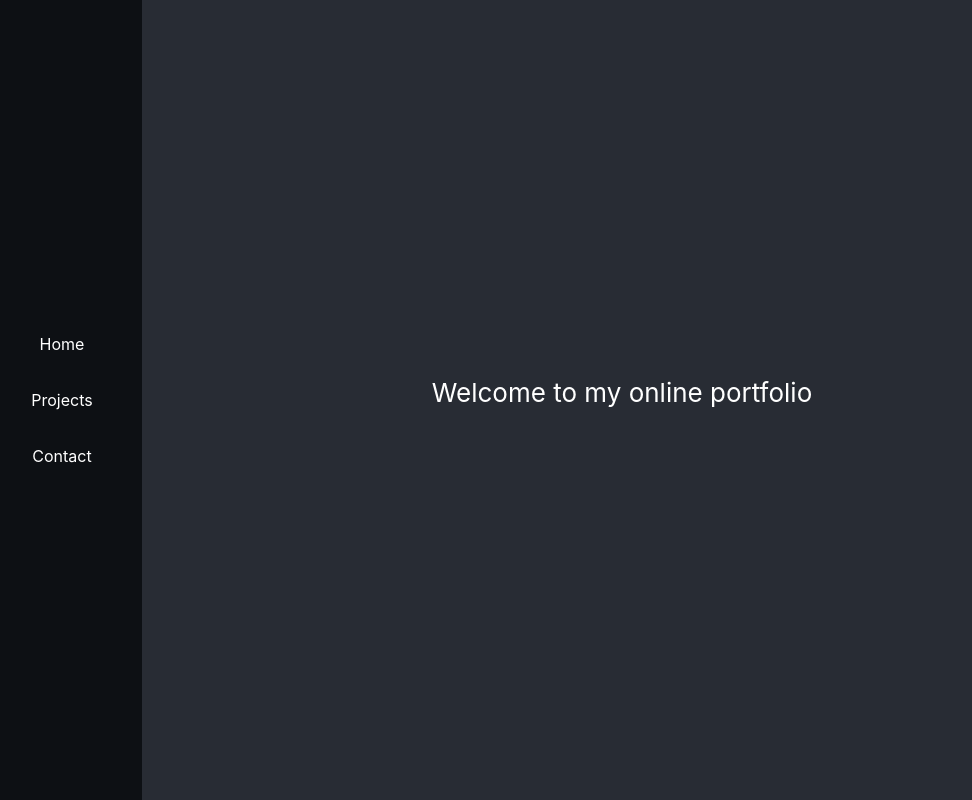
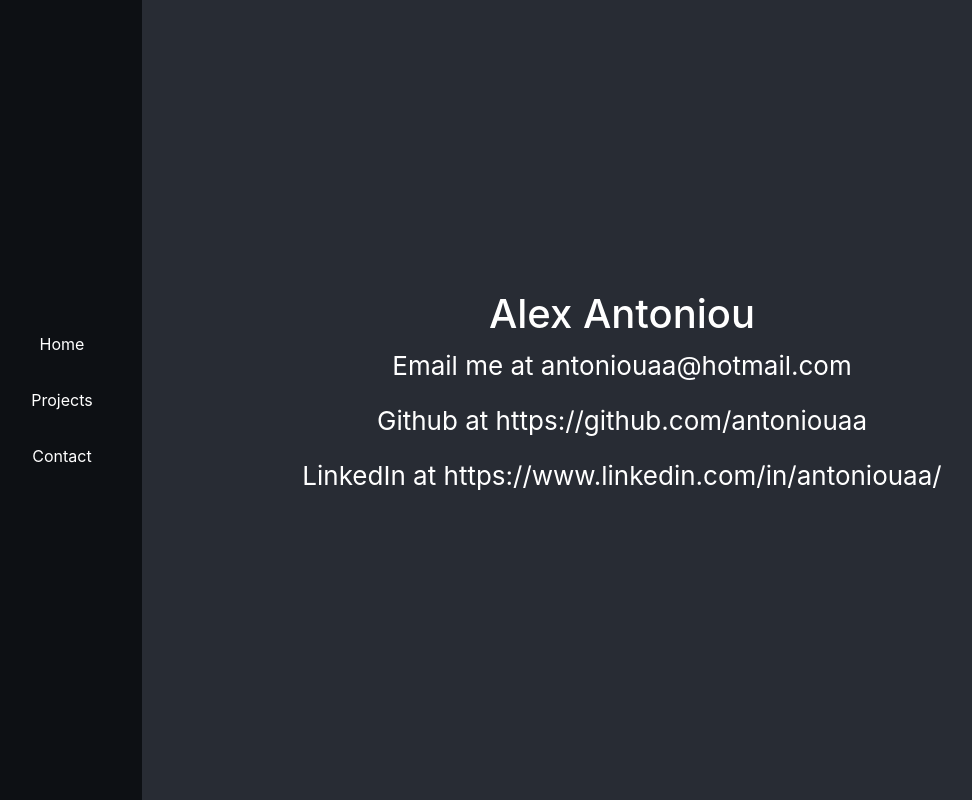
Before and after one commit to antoniouaa/hiremepls, a React (Create React App) app: page /contact in a window 1280 px wide. Shown: the whole page, without its empty margins (18-990 px from the left). Built offline with nearby package versions, Linux system fonts and the light colour scheme.

Commit message:
react router dom now added

```diff
--- a/package.json
+++ b/package.json
@@ -11,6 +11,7 @@
     "react": "^17.0.1",
     "react-bootstrap": "^1.4.0",
     "react-dom": "^17.0.1",
+    "react-router-dom": "^5.2.0",
     "react-scripts": "4.0.0",
     "web-vitals": "^0.2.4"
   },
--- a/src/App.js
+++ b/src/App.js
@@ -1,3 +1,5 @@
+import React from "react";
+import { BrowserRouter as Router, Switch, Route } from "react-router-dom";
 import "bootstrap/dist/css/bootstrap.css";
 import "react-bootstrap";
 
@@ -5,15 +7,21 @@ import "./App.css";
 
 import Sidebar from "./Components/Sidebar";
 import Homepage from "./Components/Body/Homepage";
+import Contact from "./Components/Body/Contact";
 
 function App() {
   return (
-    <div className="App">
-      <Sidebar />
-      <div className="App Wrapper">
-        <Homepage />
+    <Router>
+      <div className="App">
+        <Sidebar />
+        <div className="App Wrapper">
+          <Switch>
+            <Route path="/home" component={Homepage} />
+            <Route path="/contact" component={Contact} />
+          </Switch>
+        </div>
       </div>
-    </div>
+    </Router>
   );
 }
 
--- /dev/null
+++ b/src/Components/Body/Contact.js
@@ -0,0 +1,35 @@
+import React from "react";
+
+import "./Styles.css";
+
+export default function Contact() {
+  const email = "antoniouaa@hotmail.com";
+  const github = "https://github.com/antoniouaa";
+  const linkedin = "https://www.linkedin.com/in/antoniouaa/";
+
+  return (
+    <>
+      <div className="contact">
+        <h1>Alex Antoniou</h1>
+        <p>
+          Email me at{" "}
+          <a className="Contact-link" hrref="#">
+            {email}
+          </a>
+        </p>
+        <p>
+          Github at{" "}
+          <a className="Contact-link" href={github}>
+            {github}
+          </a>
+        </p>
+        <p>
+          LinkedIn at{" "}
+          <a className="Contact-link" href={linkedin}>
+            {linkedin}
+          </a>
+        </p>
+      </div>
+    </>
+  );
+}
--- /dev/null
+++ b/src/Components/Body/Styles.css
@@ -0,0 +1,3 @@
+.Contact-link:hover {
+    padding: 5px;
+}
--- a/src/Components/Sidebar.js
+++ b/src/Components/Sidebar.js
@@ -1,16 +1,20 @@
 import React from "react";
+import { Link } from "react-router-dom";
+
+import { SidebarLinks } from "./SidebarLinks";
 
 import "./Sidebar.css";
 
 export default function Sidebar(props) {
-  const tags = ["Home", "Projects", "Contact"];
   return (
     <nav className="static-sidebar">
       <ul className="sidebar-list">
-        {tags.map((tag, idx) => {
+        {SidebarLinks.map((tag, idx) => {
           return (
             <li key={idx}>
-              <a href="#">{tag}</a>
+              <Link to={tag.url} className={tag.cName}>
+                {tag.title}
+              </Link>
             </li>
           );
         })}
--- /dev/null
+++ b/src/Components/SidebarLinks.js
@@ -0,0 +1,17 @@
+export const SidebarLinks = [
+  {
+    title: "Home",
+    url: "/home",
+    cName: "Sidebar-Link",
+  },
+  {
+    title: "Projects",
+    url: "/projects",
+    cName: "Sidebar-Link",
+  },
+  {
+    title: "Contact",
+    url: "/contact",
+    cName: "Sidebar-Link",
+  },
+];
```
Also changed, not shown: 1 other file (tests, documents, lock files or other folders).
